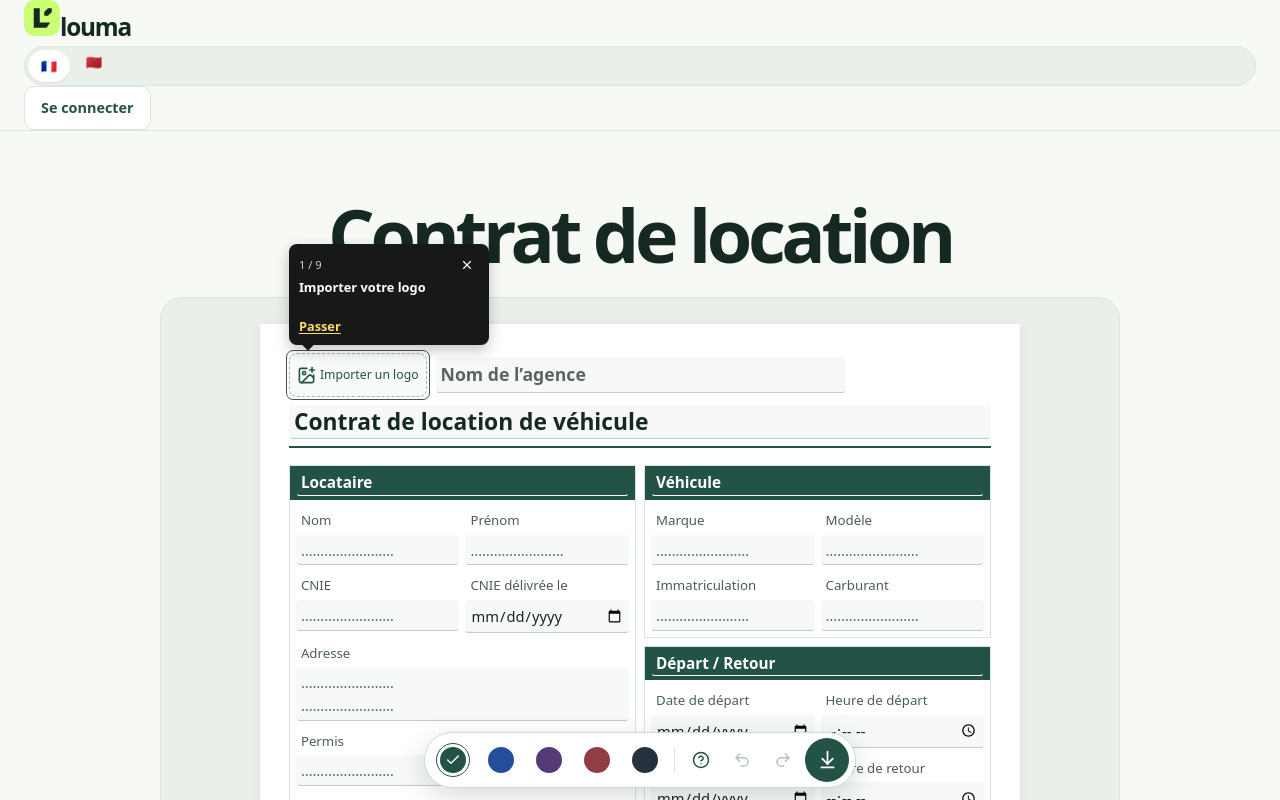
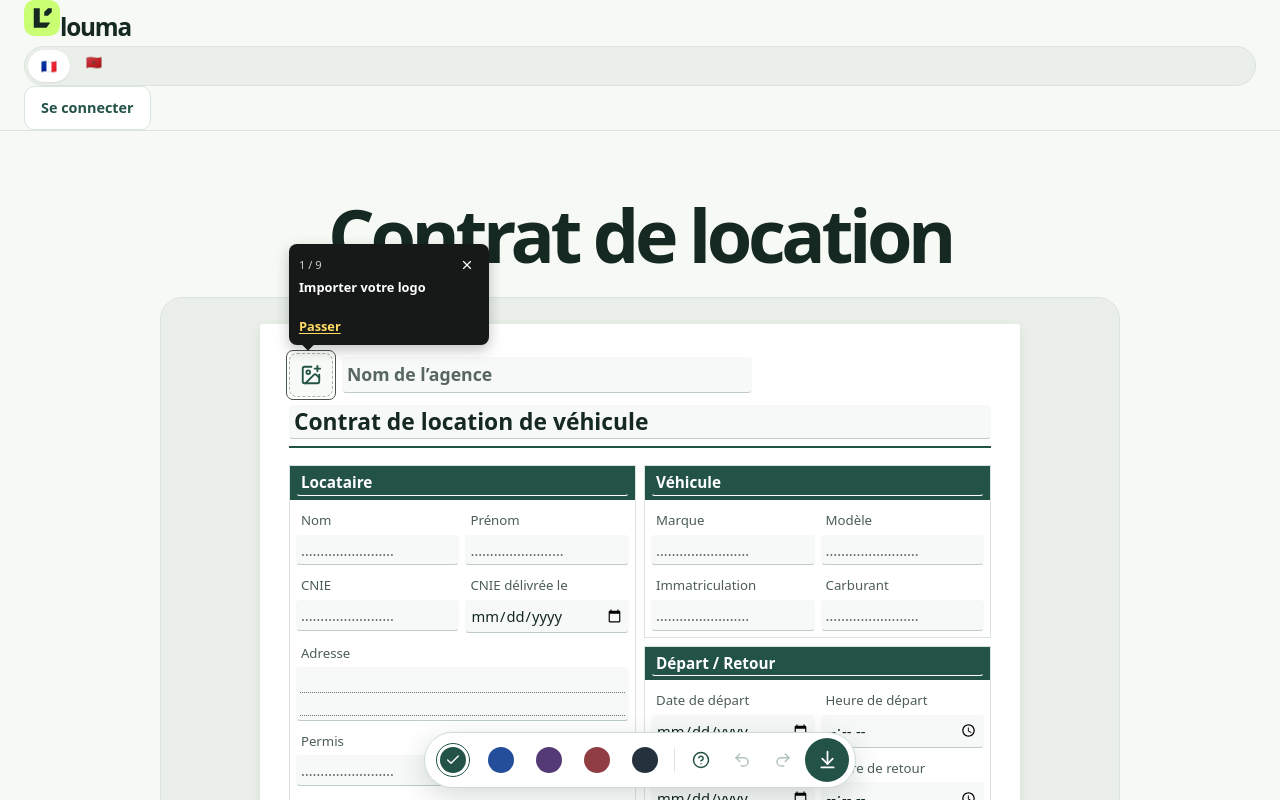
Before and after one commit to boulaffasae/laughing-octo-lamp, a Next.js app: page /fr in a window 1280 px wide. Shown: the top 800 px of the page. Built offline with nearby package versions, Linux system fonts and the light colour scheme; no server answers.

Commit message:
Use icon-only logo upload and full-width address guides

```diff
--- a/app/components/contract/contract-pdf.tsx
+++ b/app/components/contract/contract-pdf.tsx
@@ -72,6 +72,12 @@ const styles = StyleSheet.create({
   diagram: { width: 58, height: 82 },
   notes: { flex: 1, gap: 3 },
   note: { minHeight: 14, borderBottomWidth: 0.7, borderBottomColor: "#a5b7aa" },
+  dottedLine: {
+    height: 12.15,
+    borderBottomWidth: 0.7,
+    borderBottomStyle: "dotted",
+    borderBottomColor: "#687b72",
+  },
   label: { color: "#4c5e55", fontSize: 8 },
   signatures: { flexDirection: "row", gap: 9, marginTop: 8 },
   signature: {
@@ -224,6 +230,13 @@ export async function buildContractPdf(a: Agreement) {
             <Text style={[styles.label, alignment]}>
               {a.labels[keyId] ?? label}
             </Text>
+            {!value && lines > 1 ? (
+              <View>
+                {Array.from({ length: lines }, (_, index) => (
+                  <View key={index} style={styles.dottedLine} />
+                ))}
+              </View>
+            ) : (
               <Text
                 style={[
                   alignment,
@@ -232,12 +245,9 @@ export async function buildContractPdf(a: Agreement) {
                   { direction: leftToRight ? "ltr" : alignment.direction },
                 ]}
               >
-              {value
-                ? leftToRight
-                  ? "\u200e" + value
-                  : value
-                : Array<string>(lines).fill(blank).join("\n")}
+                {value ? (leftToRight ? "\u200e" + value : value) : blank}
               </Text>
+            )}
           </View>
         );
       })}
--- a/app/components/louma/contract-editor.tsx
+++ b/app/components/louma/contract-editor.tsx
@@ -50,6 +50,7 @@ function Inline({
   type = "text",
   multiline = false,
   lines = 1,
+  dotted = false,
   describedBy,
 }: {
   label: string;
@@ -60,6 +61,7 @@ function Inline({
   type?: "text" | "date" | "time";
   multiline?: boolean;
   lines?: number;
+  dotted?: boolean;
   describedBy?: string;
 }) {
   return (
@@ -71,6 +73,13 @@ function Inline({
         {value || placeholder}
         {multiline ? " " : ""}
       </span>
+      {dotted && !value && (
+        <span className="inline-dotted-lines" aria-hidden>
+          {Array.from({ length: lines }, (_, index) => (
+            <span key={index} />
+          ))}
+        </span>
+      )}
       {multiline ? (
         <textarea
           rows={lines}
@@ -211,7 +220,8 @@ export function ContractEditor({
       type={type}
       multiline={!type}
       lines={lines}
-      placeholder={Array<string>(lines).fill(blank).join("\n")}
+      dotted={lines > 1}
+      placeholder={lines > 1 ? "" : blank}
       maxLength={lines > 1 ? addressMaxLength : 120}
       change={(value) => update(key, value)}
     />
@@ -355,15 +365,16 @@ export function ContractEditor({
                       /* eslint-disable-next-line @next/next/no-img-element -- The agency logo is a local data URL. */
                       <img src={a.logo} alt="" width={75} height={44} />
                     ) : (
-                      <>
-                        <ImagePlus size={19} aria-hidden />
-                        <span>{t("Importer un logo", "رفع شعار")}</span>
-                      </>
+                      <ImagePlus size={22} aria-hidden />
                     )}
                     <input
                       type="file"
                       accept="image/png,image/jpeg,image/webp"
-                      aria-label={t("Changer le logo", "تغيير الشعار")}
+                      aria-label={
+                        a.logo
+                          ? t("Changer le logo", "تغيير الشعار")
+                          : t("Importer un logo", "رفع شعار")
+                      }
                       aria-describedby={tour.describedBy(1)}
                       disabled={logoBusy}
                       onChange={async (e) => {
--- a/app/globals.css
+++ b/app/globals.css
@@ -1248,8 +1248,11 @@ body {
   max-width: 75px;
 }
 .paper-logo-placeholder {
-  font-size: 0.83em;
-  padding-inline: 7px;
+  justify-content: center;
+  width: 44px;
+}
+.paper-logo-placeholder:hover {
+  background: #e8f1e9;
 }
 .paper-logo-placeholder svg {
   flex: none;
@@ -1323,6 +1326,18 @@ body {
   display: block;
   visibility: hidden;
 }
+.inline-dotted-lines {
+  display: grid;
+  grid-auto-rows: 1fr;
+  z-index: 1;
+  min-width: 0;
+  padding: 3px 4px 5px;
+  color: #687b72;
+  pointer-events: none;
+}
+.inline-dotted-lines > span {
+  border-block-end: 1px dotted currentColor;
+}
 .paper-block {
   min-width: 0;
   border: 1px solid #dae4de;
```
Lines whose indentation alone changed are shown as unchanged.
